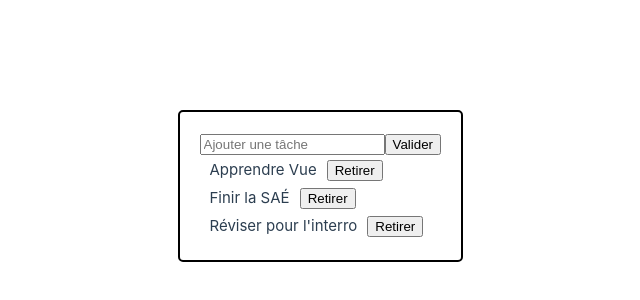
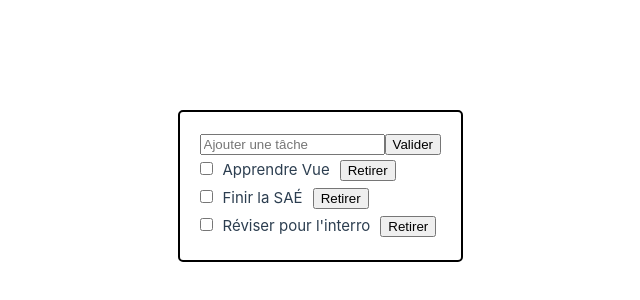
Before and after one commit to Dilnat/G2-TD1-Vue, a Vue app in the folder todo_list/: page / in a window 1280 px wide. Shown: the part 214-514 px from the top of the page, without its empty margins (177-817 px from the left). Built offline with nearby package versions, Linux system fonts and the light colour scheme.

Commit message:
TD1 - Exercice 12 - Retirer taches

```diff
--- a/todo_list/src/App.vue
+++ b/todo_list/src/App.vue
@@ -22,6 +22,7 @@ function retirerTache(tache){
       <input type="texte" v-model.trim="nouvelleTache" placeholder="Ajouter une tâche">
       <button @click="ajouterTache">Valider</button>
       <li v-for="tache in taches" :key="tache.id">
+        <input type="checkbox" v-model="tache.faite">
         <span>{{tache.description}}</span>
         <button @click="retirerTache(tache)">Retirer</button>
       </li>
```
